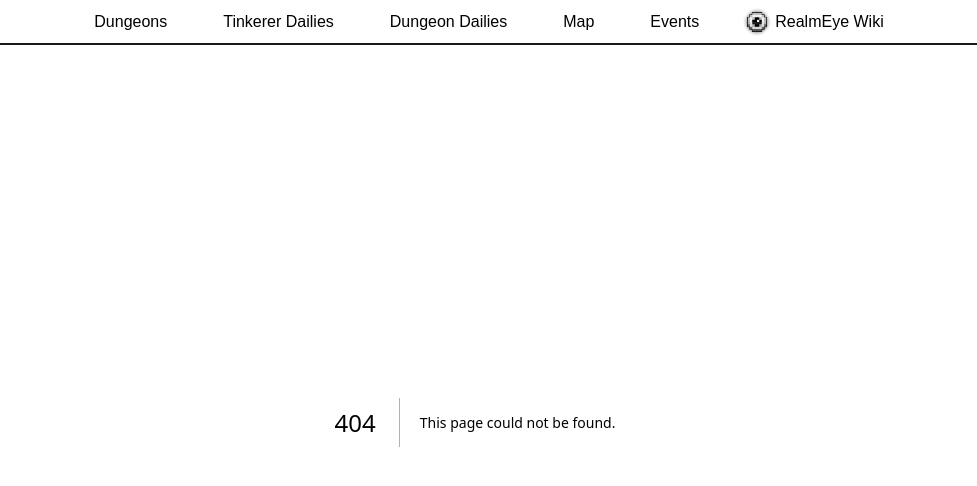
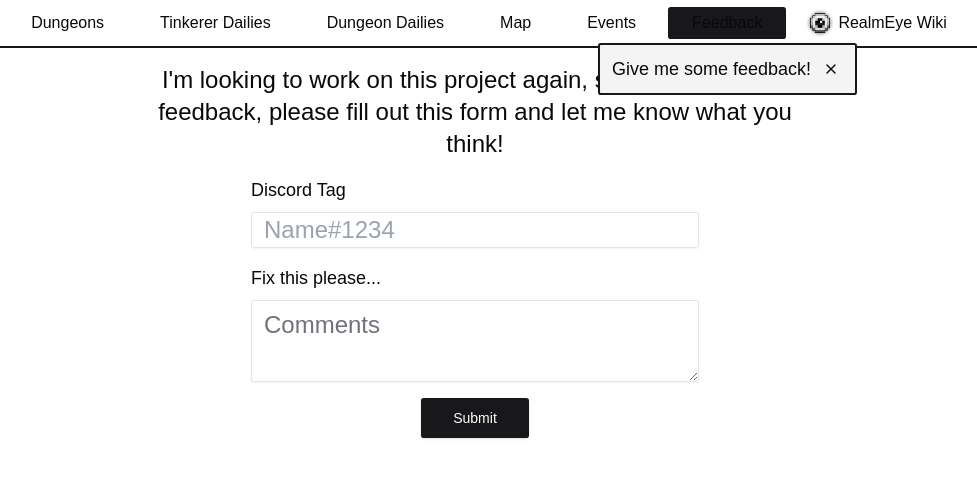
Before and after one commit to mattie43/rotmg-tracker, a Next.js app: page /feedback in a window 1280 px wide. Before the commit this address had no page. Shown: the top 486 px of the page, without its empty margins (165-1142 px from the left). Built offline with nearby package versions, Linux system fonts and the light colour scheme.

Commit message:
added feedback toolbar, page, and tooltip. added webhook env

```diff
--- /dev/null
+++ b/src/app/feedback/page.tsx
@@ -0,0 +1,74 @@
+"use client";
+
+import { Alert, AlertTitle, Button, Input, Textarea } from "@/ui";
+import { useState } from "react";
+import { CheckCircle2Icon } from "lucide-react";
+import discordWebhook from "@/server_actions/discordWebhook";
+
+export default function Feedback() {
+  const [tag, setTag] = useState("");
+  const [comment, setComment] = useState("");
+  const [showAlert, setShowAlert] = useState(false);
+
+  const send = async () => {
+    if (!tag.trim() || !comment.trim()) return;
+
+    const body = `\u200B\n
+      Discord user: ${tag}
+      Comment:\`\`\`${comment}\`\`\`
+    `;
+
+    const resp = await discordWebhook(body);
+
+    if (resp) {
+      setShowAlert(true);
+      setTag("");
+      setComment("");
+      setTimeout(() => {
+        setShowAlert(false);
+      }, 3000);
+    }
+  };
+
+  return (
+    <div className="flex flex-1 flex-col gap-4 p-4 items-center">
+      <p className="text-2xl font-medium w-[50vw] text-center">
+        I'm looking to work on this project again, so if you have any feedback,
+        please fill out this form and let me know what you think!
+      </p>
+      <div className="flex flex-col gap-4 w-[35vw]">
+        <span className="flex flex-col gap-2 text-lg">
+          Discord Tag
+          <Input
+            type="text"
+            placeholder="Name#1234"
+            value={tag}
+            onChange={(e) => setTag(e.target.value)}
+            className="rounded-md !text-2xl"
+            disableClearable
+          />
+        </span>
+        <span className="flex flex-col gap-2 text-lg">
+          Fix this please...
+          <Textarea
+            placeholder="Comments"
+            value={comment}
+            onChange={(e) => setComment(e.target.value)}
+            className="rounded-md !text-2xl"
+          />
+        </span>
+      </div>
+      <Button size={"lg"} className="text-white" onClick={send}>
+        Submit
+      </Button>
+      {showAlert && (
+        <Alert className="fixed bottom-4 right-4 w-fit">
+          <AlertTitle className="flex items-center gap-2">
+            <CheckCircle2Icon />
+            Successfully submitted feedback!
+          </AlertTitle>
+        </Alert>
+      )}
+    </div>
+  );
+}
--- a/src/components/Toolbar/Toolbar.tsx
+++ b/src/components/Toolbar/Toolbar.tsx
@@ -4,9 +4,17 @@ import Link from "next/link";
 import Image from "next/image";
 import { usePathname, useRouter } from "next/navigation";
 import { eyePNG } from "@/imgs";
-import { Button, Tab, Tabs } from "@/ui";
+import {
+  Button,
+  Tab,
+  Tabs,
+  Tooltip,
+  TooltipContent,
+  TooltipTrigger,
+} from "@/ui";
 import { useState } from "react";
-import { Menu } from "lucide-react";
+import { Menu, X } from "lucide-react";
+import { useStore } from "@/hooks";
 
 const links = [
   { name: "Dungeons", href: "/dungeons" },
@@ -14,12 +22,19 @@ const links = [
   { name: "Dungeon Dailies", href: "/dungeon-dailies" },
   { name: "Map", href: "/map" },
   { name: "Events", href: "/events" },
+  { name: "Feedback", href: "/feedback" },
 ];
 
 export const Toolbar = () => {
   const pathname = usePathname();
   const router = useRouter();
   const [value, setValue] = useState(pathname);
+  const { store, setStore } = useStore();
+  const showFeedbackTooltip = store?.showFeedbackTooltip;
+
+  const handleFeedbackClose = () => {
+    setStore((prev) => ({ ...prev, showFeedbackTooltip: false }));
+  };
 
   const handleClick = (value: string) => {
     setValue(value);
@@ -85,7 +100,19 @@ export const Toolbar = () => {
         <Tabs value={value} onValueChange={handleClick} disableBg>
           {links.map((link) => (
             <Tab key={link.href} value={link.href}>
-              {link.name}
+              <Tooltip open={link.href === "/feedback" && showFeedbackTooltip}>
+                <TooltipTrigger>{link.name}</TooltipTrigger>
+                <TooltipContent className="text-lg m-1 rounded-md flex items-center gap-2">
+                  Give me some feedback!
+                  <Button
+                    className="p-1 rounded-full"
+                    variant={"ghost"}
+                    onClick={handleFeedbackClose}
+                  >
+                    <X />
+                  </Button>
+                </TooltipContent>
+              </Tooltip>
             </Tab>
           ))}
         </Tabs>
--- a/src/hooks/useStore.ts
+++ b/src/hooks/useStore.ts
@@ -11,6 +11,7 @@ export type TStore = {
   tinkerDailies: string[];
   dungeonDailies: string[];
   eventFilters: string[];
+  showFeedbackTooltip: boolean;
 };
 
 const KEY = "rotmg-tracker-store";
@@ -24,6 +25,7 @@ const defaultStore: TStore = {
   tinkerDailies: [],
   dungeonDailies: [],
   eventFilters: [],
+  showFeedbackTooltip: true,
 };
 
 export const useStore = () => {
--- /dev/null
+++ b/src/server_actions/discordWebhook.ts
@@ -0,0 +1,16 @@
+"use server";
+
+export default async function discordWebhook(body: string) {
+  const WEBHOOK = process?.env?.["DISCORD_WEBHOOK"];
+
+  const response = await fetch(`https://discord.com/api/webhooks/${WEBHOOK}`, {
+    method: "POST",
+    headers: {
+      "Content-Type": "application/json",
+    },
+    body: JSON.stringify({
+      content: body,
+    }),
+  });
+  return response.ok;
+}
--- /dev/null
+++ b/src/ui/alert.tsx
@@ -0,0 +1,59 @@
+import * as React from "react";
+import { cva, type VariantProps } from "class-variance-authority";
+
+import { cn } from "@/lib/utils";
+
+const alertVariants = cva(
+  "relative w-full rounded-lg border px-4 py-3 text-sm [&>svg+div]:translate-y-[-3px] [&>svg]:absolute [&>svg]:left-4 [&>svg]:top-4 [&>svg]:text-foreground [&>svg~*]:pl-7, animate-in",
+  {
+    variants: {
+      variant: {
+        default: "bg-background text-foreground",
+        destructive:
+          "border-destructive/50 text-destructive dark:border-destructive [&>svg]:text-destructive",
+      },
+    },
+    defaultVariants: {
+      variant: "default",
+    },
+  }
+);
+
+const Alert = React.forwardRef<
+  HTMLDivElement,
+  React.HTMLAttributes<HTMLDivElement> & VariantProps<typeof alertVariants>
+>(({ className, variant, ...props }, ref) => (
+  <div
+    ref={ref}
+    role="alert"
+    className={cn(alertVariants({ variant }), className)}
+    {...props}
+  />
+));
+Alert.displayName = "Alert";
+
+const AlertTitle = React.forwardRef<
+  HTMLParagraphElement,
+  React.HTMLAttributes<HTMLHeadingElement>
+>(({ className, ...props }, ref) => (
+  <h5
+    ref={ref}
+    className={cn("mb-1 font-medium leading-none tracking-tight", className)}
+    {...props}
+  />
+));
+AlertTitle.displayName = "AlertTitle";
+
+const AlertDescription = React.forwardRef<
+  HTMLParagraphElement,
+  React.HTMLAttributes<HTMLParagraphElement>
+>(({ className, ...props }, ref) => (
+  <div
+    ref={ref}
+    className={cn("text-sm [&_p]:leading-relaxed", className)}
+    {...props}
+  />
+));
+AlertDescription.displayName = "AlertDescription";
+
+export { Alert, AlertTitle, AlertDescription };
--- a/src/ui/index.ts
+++ b/src/ui/index.ts
@@ -8,3 +8,5 @@ export * from "./tooltip";
 export * from "./card";
 export * from "./tabs";
 export * from "./avatar";
+export * from "./alert";
+export * from "./textarea";
--- a/src/ui/input.tsx
+++ b/src/ui/input.tsx
@@ -4,10 +4,11 @@ import { X } from "lucide-react";
 
 type TInputProps = React.ComponentProps<"input"> & {
   startIcon?: React.ReactNode;
+  disableClearable?: boolean;
 };
 
 const Input = React.forwardRef<HTMLInputElement, TInputProps>(
-  ({ className, type, startIcon, ...props }, ref) => {
+  ({ className, type, startIcon, disableClearable, ...props }, ref) => {
     const [search, setSearch] = React.useState("");
 
     const handleChange = (e: React.ChangeEvent<HTMLInputElement>) => {
@@ -33,7 +34,7 @@ const Input = React.forwardRef<HTMLInputElement, TInputProps>(
           {...props}
           onChange={handleChange}
         />
-        {search.length > 0 && (
+        {search.length > 0 && !disableClearable && (
           <X
             className="p-1 hover:bg-secondary rounded-full cursor-pointer active:opacity-90"
             onClick={handleClear}
--- /dev/null
+++ b/src/ui/textarea.tsx
@@ -0,0 +1,22 @@
+import * as React from "react"
+
+import { cn } from "@/lib/utils"
+
+const Textarea = React.forwardRef<
+  HTMLTextAreaElement,
+  React.ComponentProps<"textarea">
+>(({ className, ...props }, ref) => {
+  return (
+    <textarea
+      className={cn(
+        "flex min-h-[60px] w-full rounded-md border border-input bg-transparent px-3 py-2 text-base shadow-sm placeholder:text-muted-foreground focus-visible:outline-none focus-visible:ring-1 focus-visible:ring-ring disabled:cursor-not-allowed disabled:opacity-50 md:text-sm",
+        className
+      )}
+      ref={ref}
+      {...props}
+    />
+  )
+})
+Textarea.displayName = "Textarea"
+
+export { Textarea }
```
Also changed, not shown: 1 other file (tests, documents, lock files or other folders).
